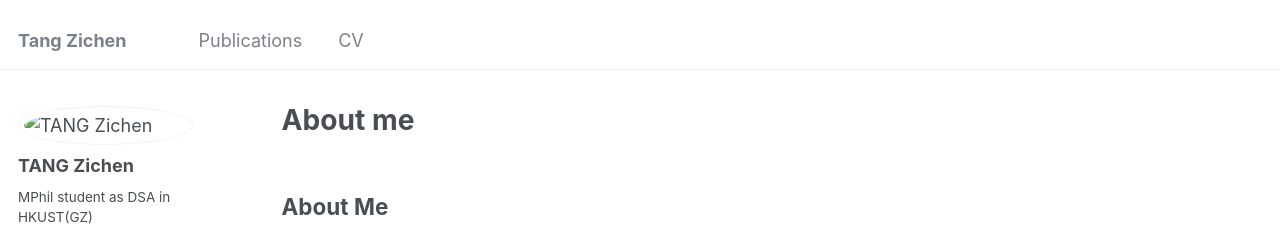
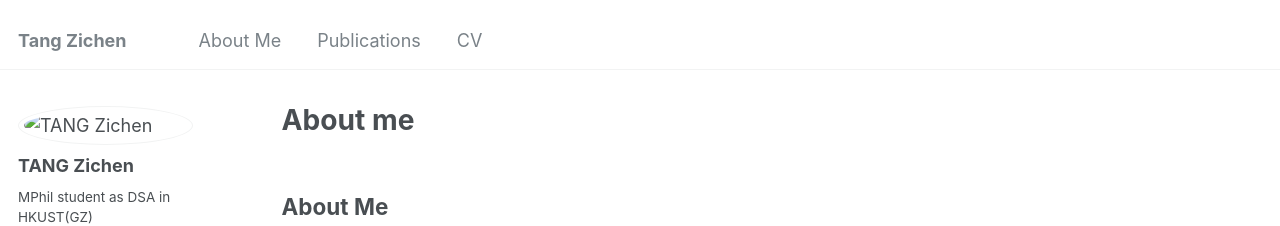
Before and after one commit to trl730109/trl730109.github.io, a Jekyll site: the page built from _pages/about.md, in a window 1280 px wide. Shown: the top 226 px of the page. Built offline with Jekyll 4.4.1, drawn with Linux system fonts in a browser that asks for light colours; some web fonts are replaced.

Commit message:
Update navigation.yml

```diff
--- a/_data/navigation.yml
+++ b/_data/navigation.yml
@@ -5,8 +5,8 @@
 # prevent it from being included in the site.
 
 main:
-  # - title: "About me"
-  #   url: "#about"
+  - title: "About Me"
+    url: "#about-me"
 
   - title: "Publications"
     url: "#publications"
```
